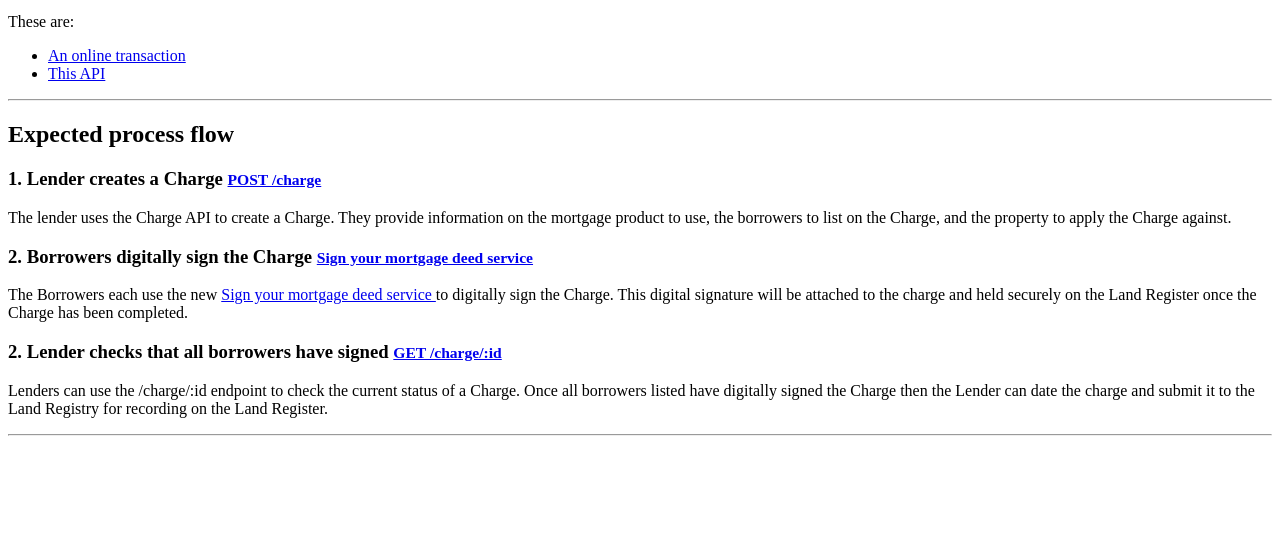
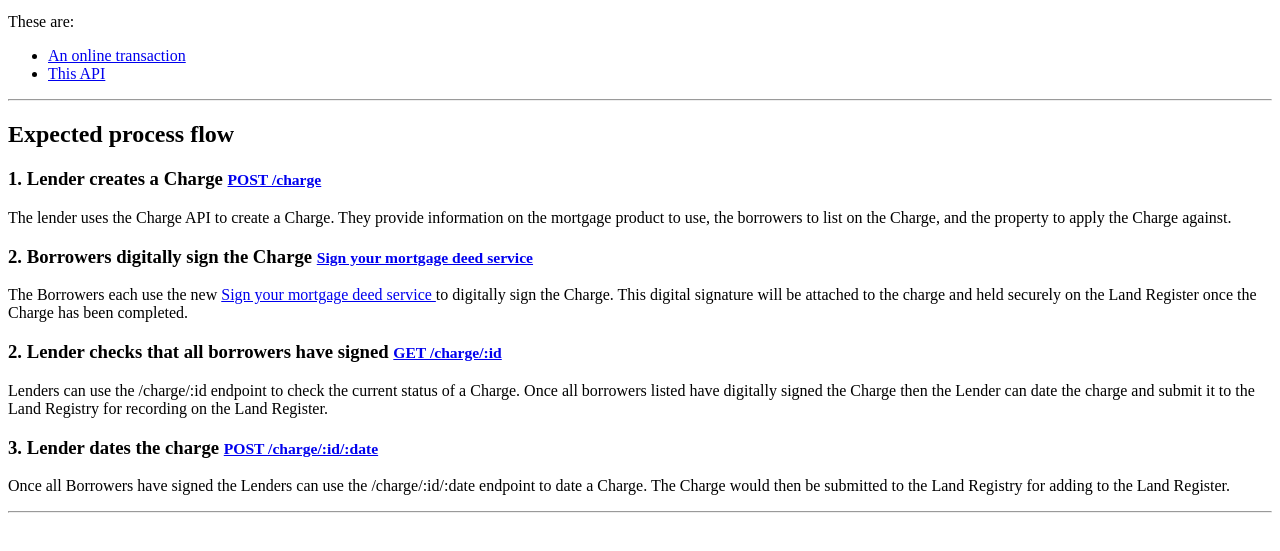
Before and after one commit to LandRegistry/charges-api-prototype, a website: page views/index.html in a window 1280 px wide. Shown: the part 105-656 px from the top of the page. Drawn offline with Linux system fonts and the light colour scheme.

Commit message:
describe the charge dating on the index page

```diff
--- a/views/index.html
+++ b/views/index.html
@@ -52,5 +52,14 @@
   Lender can date the charge and submit it to the Land Registry for recording on
   the Land Register.
 </p>
+<h3>
+  3. Lender dates the charge
+  <small><a href="/explorer/charge/:id/:date/post">POST /charge/:id/:date</a></small>
+</h3>
+<p>
+  Once all Borrowers have signed the Lenders can use the /charge/:id/:date
+  endpoint to date a Charge. The Charge would then be submitted to the Land
+  Registry for adding to the Land Register.
+</p>
 
 <hr/>
```
